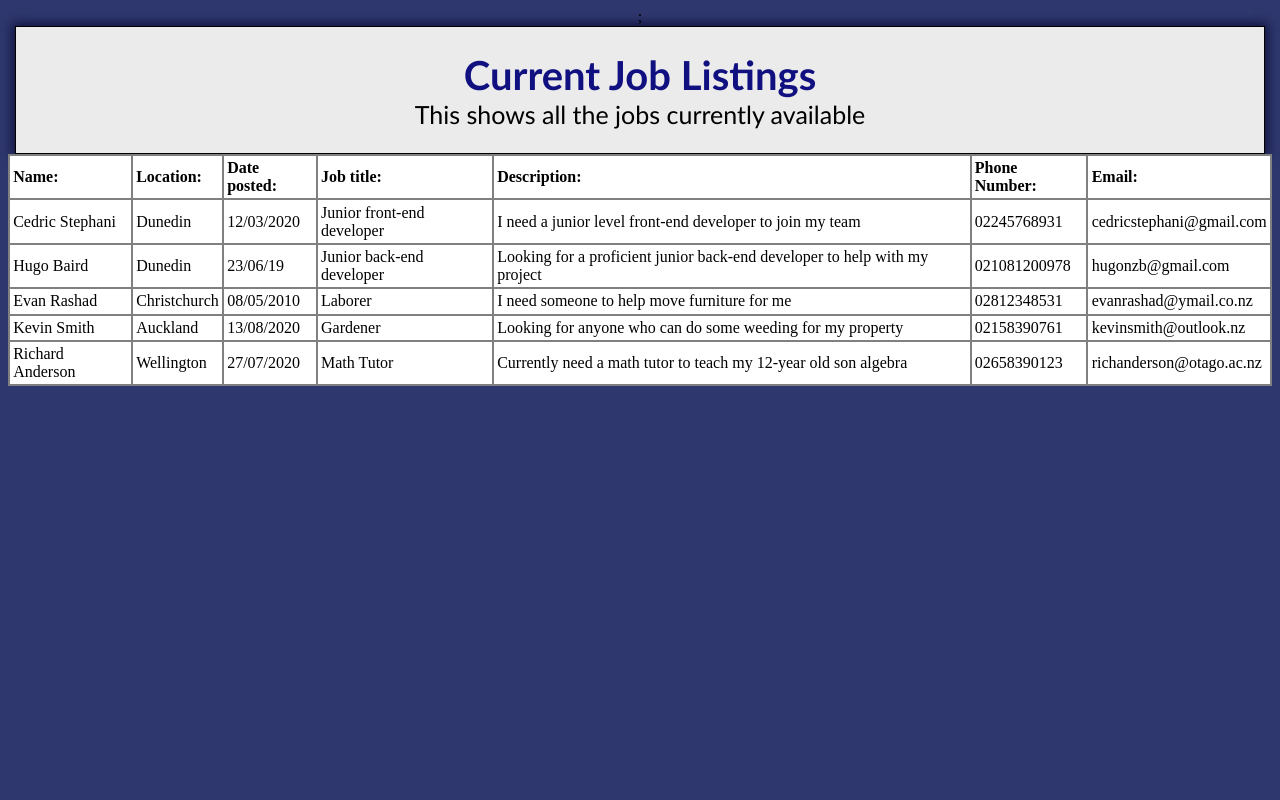
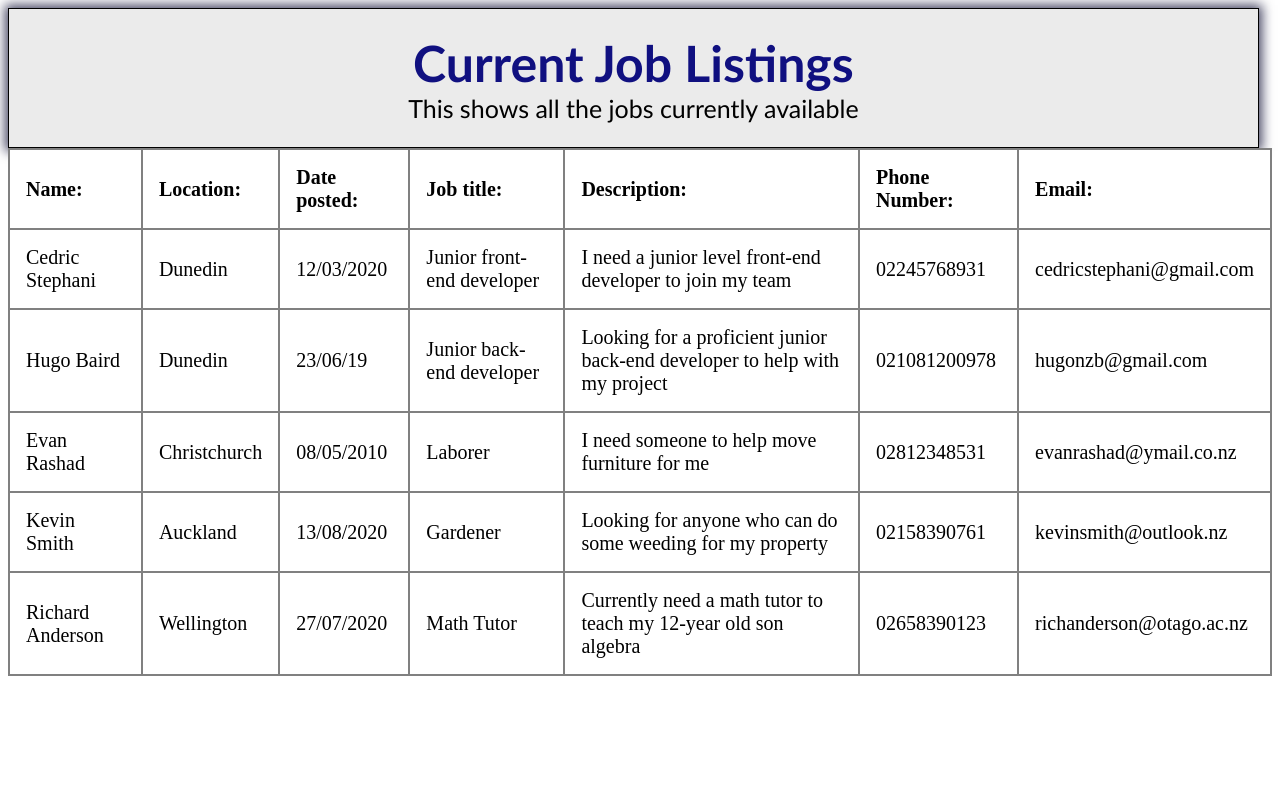
Before and after one commit to Cedric1910/COSC349Job_Listing_Noticeboard, a PHP site: page / in a window 1280 px wide. Run offline with PHP 8.4, Linux system fonts and the light colour scheme; data comes from the database, SQL or seed files in the repository.

Commit message:
table styling

```diff
--- a/www2/index.php
+++ b/www2/index.php
@@ -3,7 +3,7 @@
 <html>
   <head>
     <title> Job Listings Noticeboard  </title>
-    <link rel="stylesheet" type="text/css" href="style.css">;
+    <link rel="stylesheet" type="text/css" href="style.css">
   </head>
 
   <body>
@@ -12,9 +12,9 @@
       <div class ="sub-title"> This shows all the jobs currently available</div>
     </div>
 
-    <table border="1">
+    <table border="1" bgcolor="lightgrey" bordercolor="black">
       <tr>
-        <th> Name: </th>
+        <th > Name: </th>
         <th> Location: </th>
         <th> Date posted: </th>
         <th> Job title: </th>
--- a/www2/style.css
+++ b/www2/style.css
@@ -1,5 +1,5 @@
 body{
-    background-color: rgb(47, 56, 110);
+    http://127.0.0.1:8081/index.php
     display: flex;
     flex-direction: column;
     justify-content: center;
@@ -17,7 +17,7 @@ body{
 }
 
 .title{
-    font-size: 40px;
+    font-size: 50px;
     font-weight: bold;
     color: rgb(16, 16, 128);
 }
@@ -48,11 +48,12 @@ th {
 }
 
 table, th, td {
+    font-size: 20px;
     border: 2px solid grey;
     border-collapse: collapse;
     background-color: white;
 }
 
 th, td {
-    padding: 0.2em;
+    padding: 1rem;
 }
```
